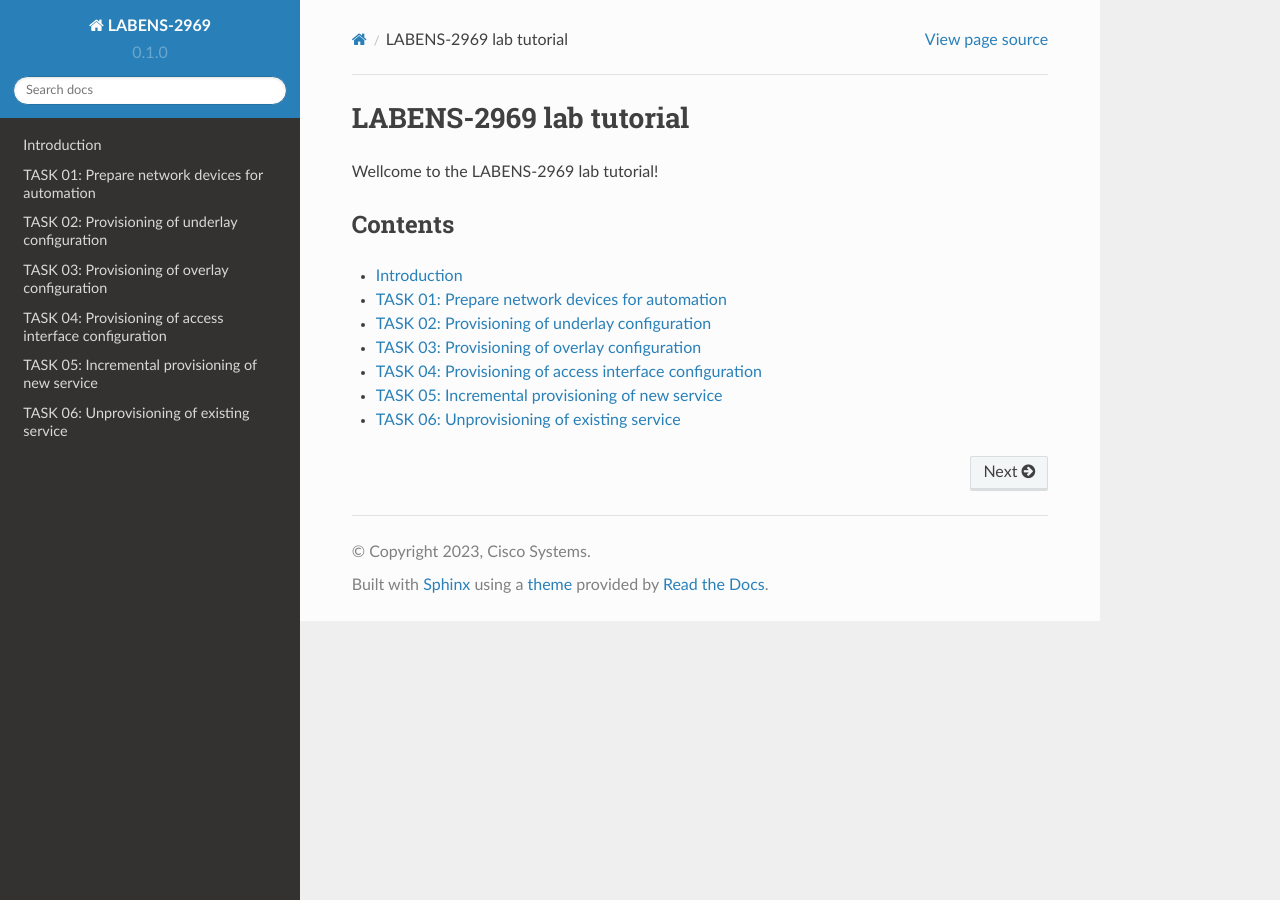
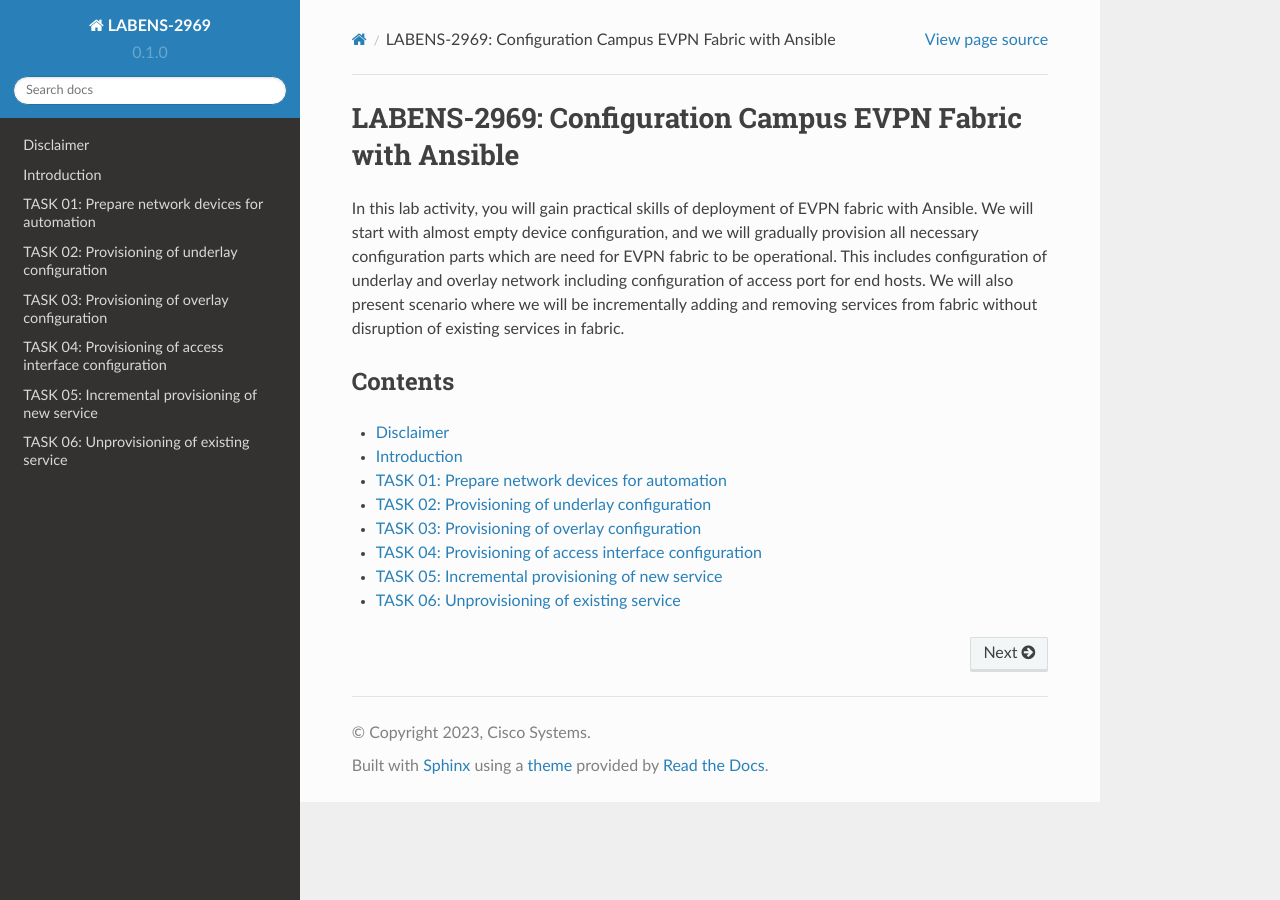
Before and after one commit to dvishchu/labens-2969, a Sphinx documentation site: the page built from docs/source/index.rst, in a window 1280 px wide. Built offline with Sphinx 7.4.7 and the Read the Docs theme 2.0.0, drawn with Linux system fonts in a browser that asks for light colours.

Commit message:
Adding disclaimer and updating index

```diff
--- /dev/null
+++ b/docs/source/disclaimer.rst
@@ -0,0 +1,4 @@
+Disclaimer
+==========
+
+This training document is to familiarize participants with EVPN implementation in a Campus network on IOS-XE devices with help of Ansible. Although the lab design and configuration examples could be used as a reference, it’s not a real design, thus not all recommended features are used, or enabled optimally. For a design related questions please contact your representative at Cisco, or a Cisco partner.
--- a/docs/source/index.rst
+++ b/docs/source/index.rst
@@ -1,13 +1,14 @@
-LABENS-2969 lab tutorial
-===================================
+LABENS-2969: Configuration Campus EVPN Fabric with Ansible
+==========================================================
 
-Wellcome to the LABENS-2969 lab tutorial!
+In this lab activity, you will gain practical skills of deployment of EVPN fabric with Ansible. We will start with almost empty device configuration, and we will gradually provision all necessary configuration parts which are need for EVPN fabric to be operational. This includes configuration of underlay and overlay network including configuration of access port for end hosts. We will also present scenario where we will be incrementally adding and removing services from fabric without disruption of existing services in fabric.
 
 Contents
 --------
 
 .. toctree::
 
+   disclaimer
    intro
    task_01
    task_02
```
